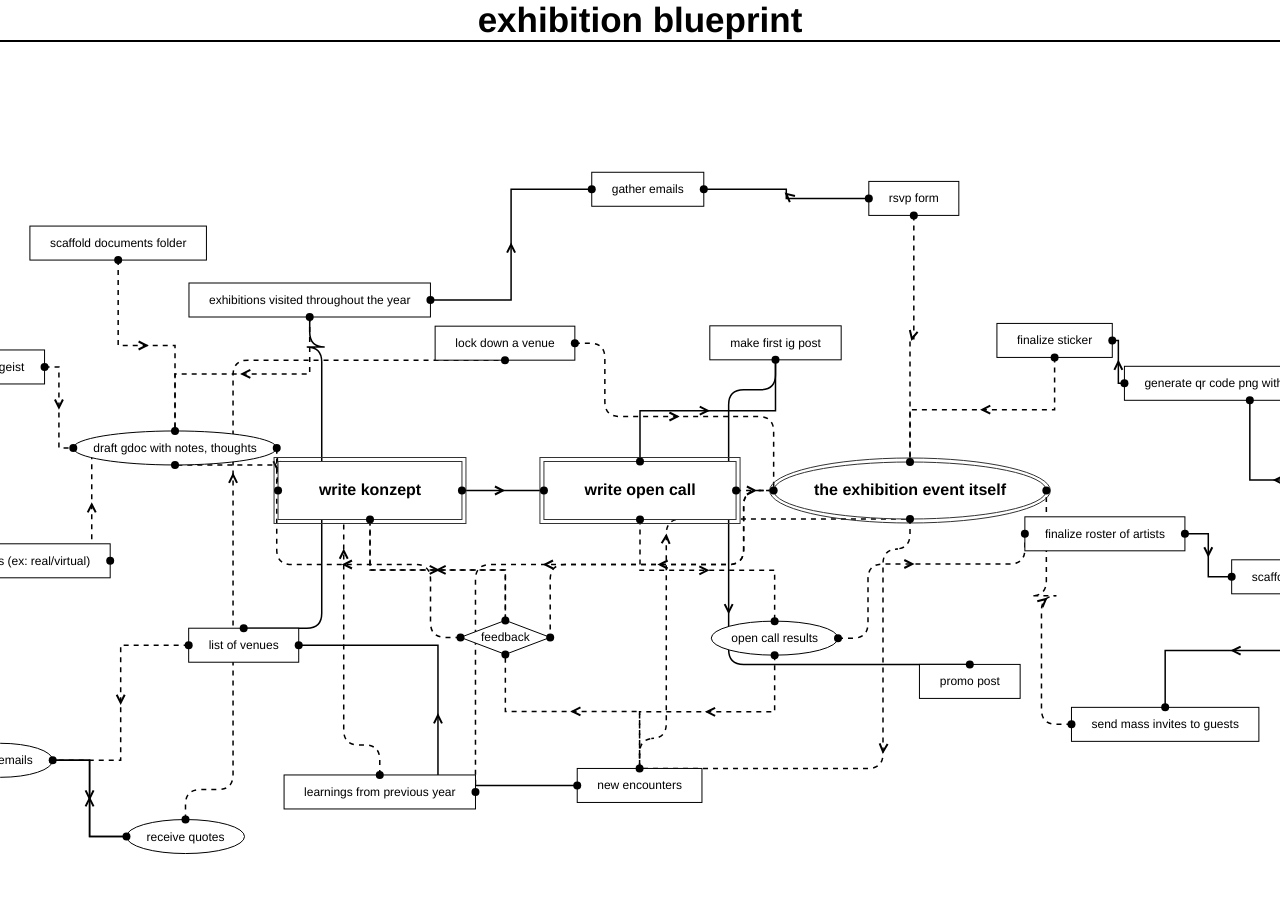
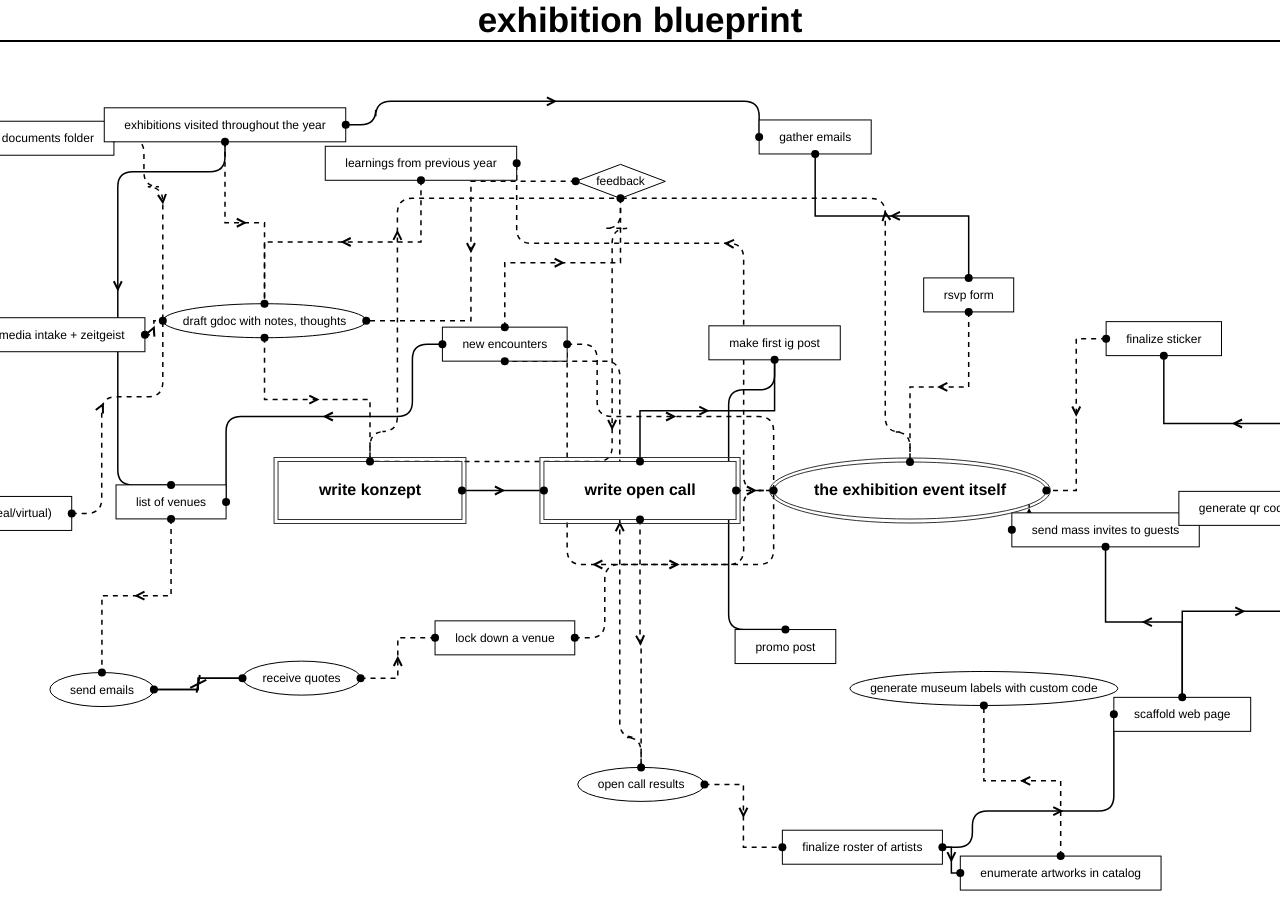
Before and after one commit to pskl/pskl.github.io, a Jekyll site: the page exhibition_blueprint.html, which Jekyll copies as it is, in a window 1280 px wide. Built offline with Jekyll 4.4.1, drawn with Linux system fonts in a browser that asks for light colours.

Commit message:
Improve blueprint

```diff
--- a/assets/exhibition_blueprint_data.json
+++ b/assets/exhibition_blueprint_data.json
@@ -18,6 +18,8 @@
     { "id": "make first IG post", "type": "rect", "level": 3.5 },
     { "id": "promo post", "type": "rect", "level": 3.5 },
     { "id": "finalize roster of artists", "type": "rect", "level": 4 },
+    { "id": "enumerate artworks in catalog", "type" : "rect", "level": 4},
+    { "id" : "generate museum labels with custom code", "type": "ellipse", "level": 4},
     { "id": "send mass invites to guests", "type": "rect", "level": 4.5 },
     { "id": "scaffold web page", "type": "rect", "level": 4.5 },
     { "id": "generate QR code PNG with web page URL", "type": "rect", "level": 4.75 },
@@ -32,6 +34,7 @@
     { "source": "exhibitions visited throughout the year", "target": "draft Gdoc with notes, thoughts" },
     { "source": "learnings from previous year", "target": "draft Gdoc with notes, thoughts" },
     { "source": "draft Gdoc with notes, thoughts", "target": "write konzept" },
+    { "source": "enumerate artworks in catalog", "target": "generate museum labels with custom code" },
     { "source": "write konzept", "target": "feedback" },
     { "source": "feedback", "target": "draft Gdoc with notes, thoughts" },
     { "source": "write konzept", "target": "write OPEN CALL" },
@@ -41,6 +44,7 @@
     { "source": "make first IG post", "target": "promo post" },
     { "source": "OPEN CALL results", "target": "finalize roster of artists" },
     { "source": "finalize roster of artists", "target": "scaffold web page" },
+    { "source": "finalize roster of artists", "target": "enumerate artworks in catalog" },
     { "source": "send mass invites to guests", "target": "the exhibition event itself" },
     { "source": "scaffold web page", "target": "send mass invites to guests" },
     { "source": "scaffold web page", "target": "generate QR code PNG with web page URL" },
```
